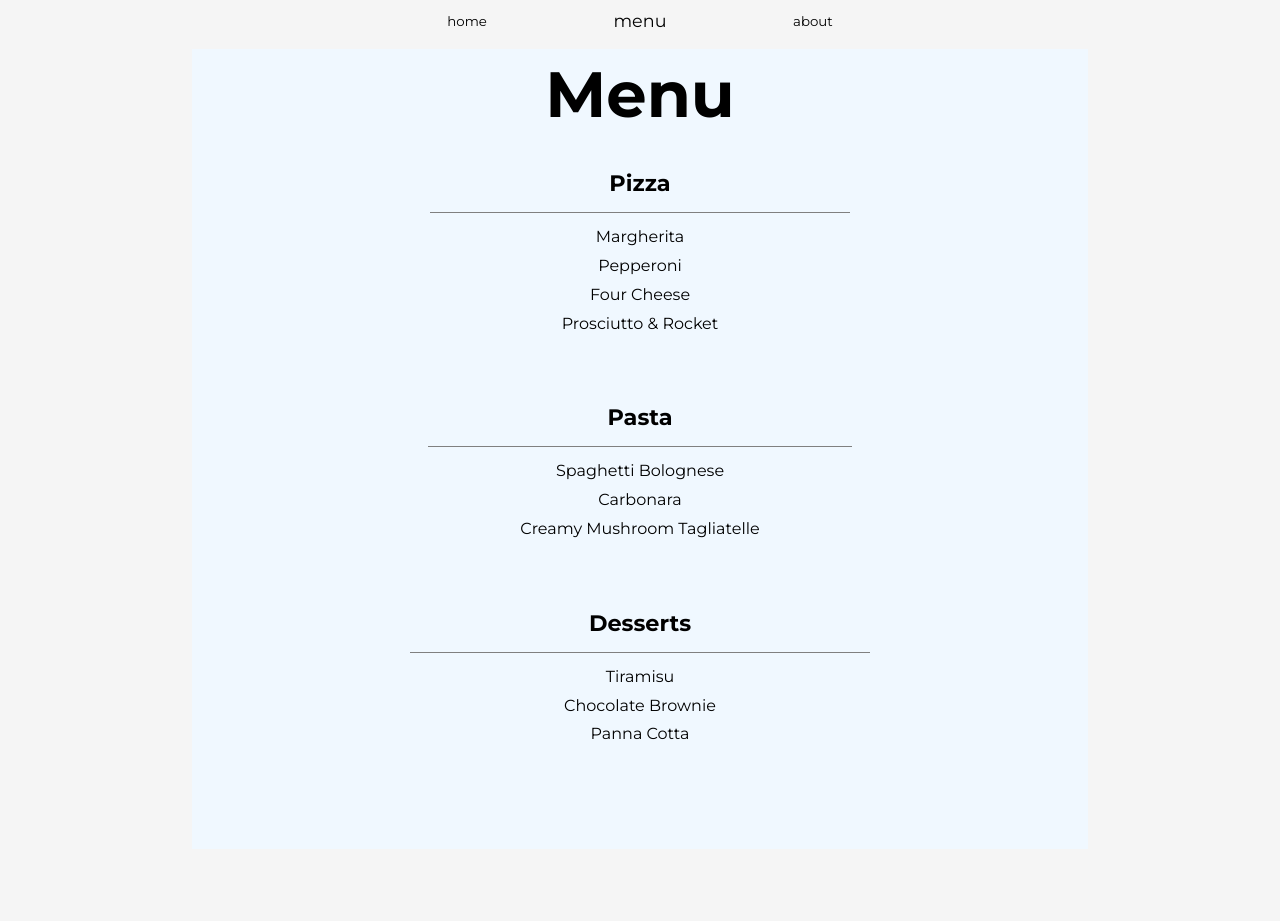
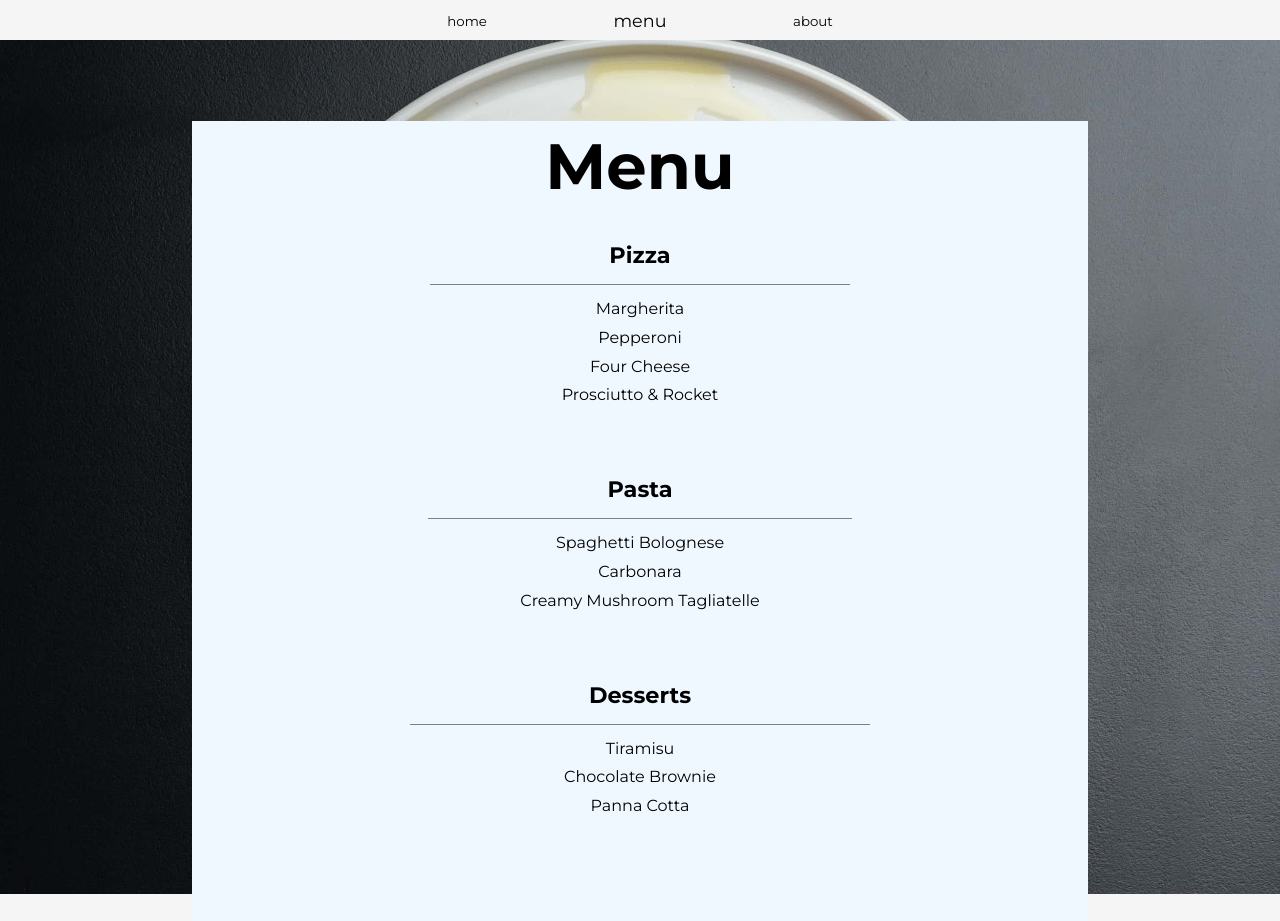
Before and after one commit to jasetodd/Restaurant, a website built with webpack: page src/template.html in a window 1280 px wide. Before the commit the page ends 849 px from the top, so only its background shows below. Built offline with nearby package versions, Linux system fonts and the light colour scheme; files whose address does not match are found by name; a web font is replaced by a local one.

Commit message:
Menu background image

```diff
--- a/src/menu.js
+++ b/src/menu.js
@@ -6,6 +6,10 @@ function menuPage() {
   const h4 = document.createElement("h4");
   const menu = document.getElementById("menu");
   menu.style.cssText = "font-size:1.1rem";
+  const img = document.createElement("img");
+  img.src = "/Restaurant/assets/menu.jpg";
+  img.classList.add("menu-image");
+  content.append(img);
 
   const container = div;
   container.classList.add("menu-container");
--- a/src/style.css
+++ b/src/style.css
@@ -60,11 +60,11 @@ button:active {
   place-items: center;
   margin: 0 auto;
   height: 100vh;
+  min-height: fit-content;
 }
 
 #menu-heading {
   margin-bottom: 15px;
-  margin-top: 2%;
   padding: 10px;
 }
 
@@ -90,6 +90,11 @@ p:first-child {
   margin-top: 0;
 }
 
+.menu-image {
+  top: 40px;
+  margin-bottom: -7px;
+}
+
 /* move template to js
 loop menu items
  */
```
Also changed, not shown: assets/menu.jpg (added), 1 other file.
